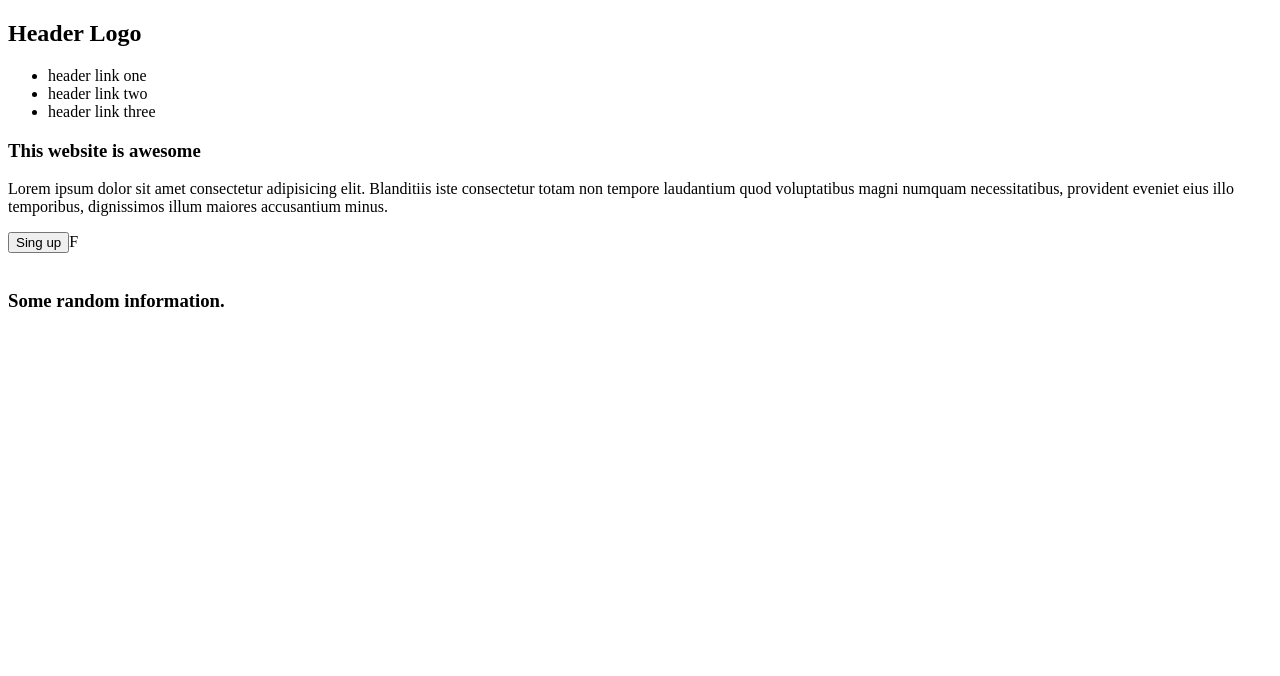
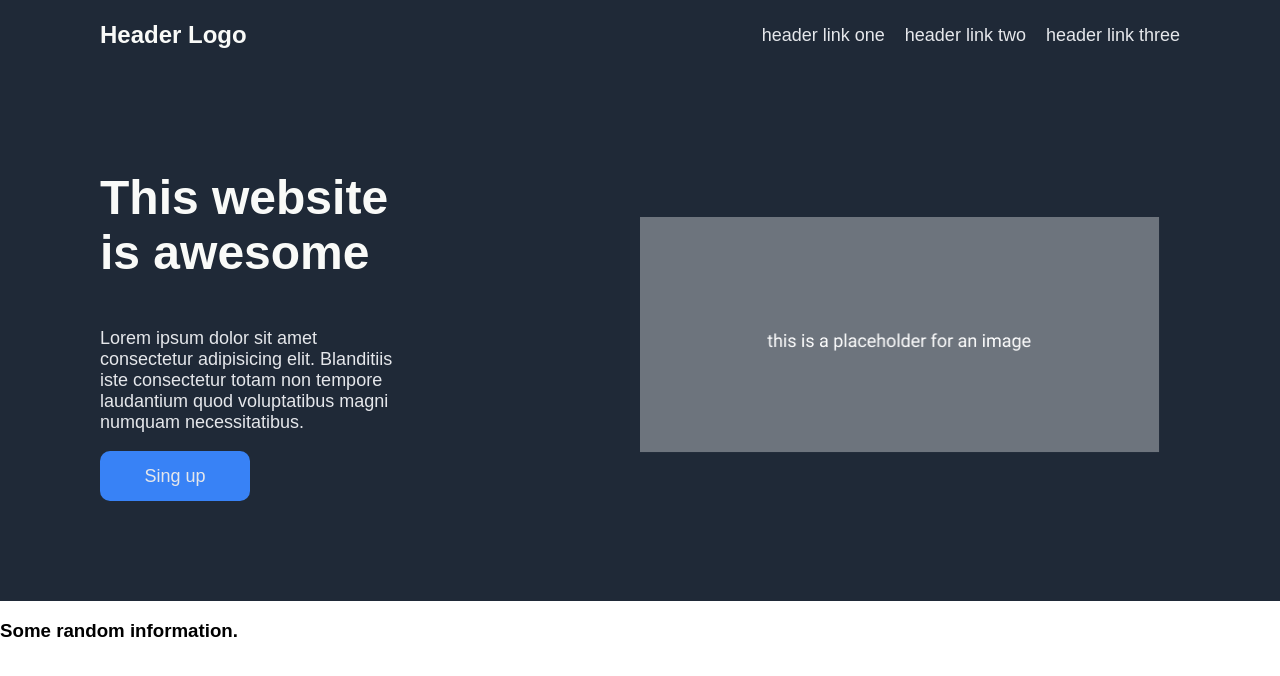
Before and after one commit to Lucas-Rojas-Nahuel/Landing-Page, a plain HTML site: page index.html in a window 1280 px wide. Drawn offline with Linux system fonts and the light colour scheme.

Commit message:
adelantando el primer section 1

```diff
--- a/index.html
+++ b/index.html
@@ -9,30 +9,30 @@
 </head>
 
 <body>
-    <header>
+    <header class="header">
         <div class="content-logo">
-            <h2>Header Logo</h2>
+            <h2 class="logo-header">Header Logo</h2>
         </div>
         <ul class="content-links">
             <li class="link">header link one</li>
             <li class="link">header link two</li>
             <li class="link">header link three</li>
         </ul>
+        <button class="dropdown">X</button>
     </header>
     <section>
 
-        <section>
+        <section class="section1">
             <div class="section1-content1">
                 <div class="content1-text">
                     <h1 class="title-section1">This website is awesome</h1>
                     <p class="text-section1">Lorem ipsum dolor sit amet consectetur adipisicing elit. Blanditiis iste consectetur totam non
-                        tempore laudantium quod voluptatibus magni numquam necessitatibus, provident eveniet eius illo
-                        temporibus, dignissimos illum maiores accusantium minus.</p>
-                    <button class="button-section">Sing up</button>F
+                        tempore laudantium quod voluptatibus magni numquam necessitatibus.</p>
+                    <button class="button-section" >Sing up</button>
                 </div>
             </div>
             <div class="section1-content2">
-                <img class="section2-img" src="" alt="">
+                <img class="section2-img" src="img/prueba.png" alt="">
             </div>
         </section>
             <div class="section2-content1">
--- a/styles.css
+++ b/styles.css
@@ -0,0 +1,130 @@
+body{
+    margin: 0;
+    padding: 0;
+    font-family: Arial, Helvetica, sans-serif;
+}
+
+/* Header */
+
+.header{
+    height: 70px;
+    color: white;
+    background-color: #1f2937;
+    display: flex;
+    justify-content: space-between;
+    align-items: center;
+    gap: 10px;
+}
+
+.content-logo{
+    margin-left:100px ;
+}
+
+.logo-header{
+    margin: 0;
+    font-size: 24px;
+    color: #F9FAF8;
+}
+
+.content-links{
+    display: flex;
+    gap: 20px;
+    list-style: none;
+    margin-right: 100px;
+}
+
+.link{
+    font-size: 18px;
+    color: #E5E7EB;
+}
+
+.dropdown{
+    display: none;
+}
+
+@media(max-width:820px){
+    .dropdown{
+        display: block;
+        width: 50px;
+        height: 40px;
+        border: 1px, white, solid;
+        background-color: #323a44;
+        color: white;
+        margin-right: 100px;
+        border-radius: 10px;
+    }
+
+    .content-links{
+        display: none;
+    }
+}
+
+/* Section 1 */
+
+.section1{
+    display: flex;
+    flex-wrap: wrap;
+    align-items: center;
+    background-color: #1f2937;
+}
+
+.section1-content1{
+    flex: 1;
+}
+
+.content1-text{
+    margin: 100px 0 100px 100px;
+    width: 300px;
+}
+
+.title-section1{
+    color: #F9FAF8;
+    font-size: 48px;
+    font-weight:bold;
+}
+
+.text-section1{
+    color: #E5E7EB;
+    font-size: 18px;
+}
+
+.button-section{
+    background-color: #3882f6;
+    color: #E5E7EB;
+    width: 150px;
+    height: 50px;
+    border-radius: 10px;
+    border: none;
+    font-size: 18px;
+}
+
+.section1-content2{
+    width: 50%;
+    margin: 0 auto;
+
+}
+
+.section2-img{
+    width: 100%;
+    min-width: 320px;
+    max-width: 520px;
+
+}
+
+
+
+@media(max-width:720px){
+    .content1-text{
+        margin: 0;
+    }
+
+    .content-logo{
+        margin: 0;
+    }
+
+    .section1-content2{
+        display: flex;
+        justify-content: center;
+    }
+
+}
```
Also changed, not shown: img/prueba.png (added).
